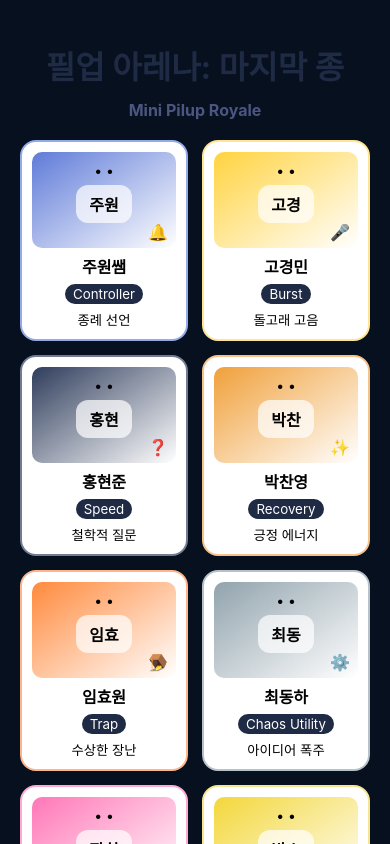
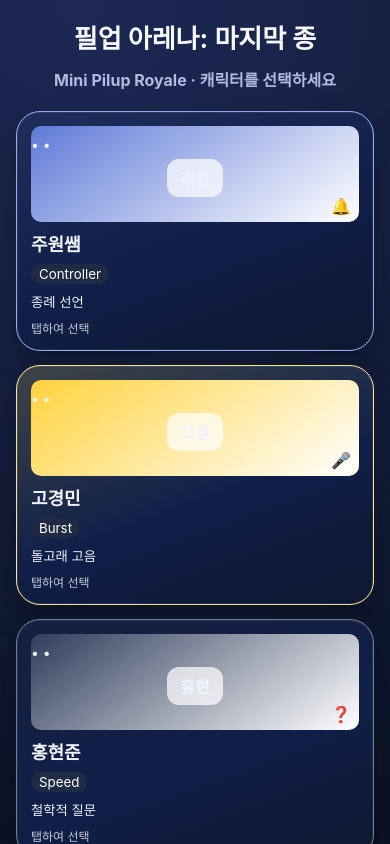
Before and after one commit to yogitobi31/mini-pilup-royale, a Next.js app: page / in a window 390 px wide. Both pictures are taken after a click on the button "시작하기". Shown: the top 844 px of the page. Built offline with nearby package versions, Linux system fonts and the light colour scheme.

Commit message:
Fix mobile character select scrolling and viewport behavior

```diff
--- a/src/app/globals.css
+++ b/src/app/globals.css
@@ -1,15 +1,24 @@
 *{box-sizing:border-box}
 :root{--app-bg:#07101f;--app-height:100dvh}
-html,body{width:100%;height:100%;margin:0;padding:0;overflow:hidden;overscroll-behavior:none;touch-action:none;background:var(--app-bg)}
-body{font-family:Inter,Arial,sans-serif;color:#1f2a44;-webkit-tap-highlight-color:transparent}
-#root,#__next{width:100%;height:100%}
+html,body{width:100%;min-height:100%;margin:0;padding:0;overflow-x:hidden;overflow-y:auto;overscroll-behavior-y:contain;background:var(--app-bg)}
+body{font-family:Inter,Arial,sans-serif;color:#1f2a44;-webkit-tap-highlight-color:transparent;-webkit-overflow-scrolling:touch;touch-action:pan-y}
+#root,#__next{width:100%;min-height:100%}
 button{font:inherit}
-.screen{min-height:100vh;min-height:100dvh;display:flex;flex-direction:column;align-items:center;justify-content:center;gap:12px;padding:20px;text-align:center}
-.select-screen{justify-content:flex-start;padding-top:42px}.menu-title{font-size:44px;margin:0}.menu-subtitle{margin:0 0 8px;color:#4c5680;font-weight:700}
-.character-grid{display:grid;grid-template-columns:repeat(4,minmax(180px,1fr));gap:14px;max-width:980px;width:100%}
-.character-card{border:2px solid color-mix(in oklab,var(--card-color),#fff 35%);border-radius:16px;padding:10px;background:#fff;display:flex;flex-direction:column;align-items:center;gap:6px;cursor:pointer}.character-card.sel{outline:4px solid #ffd52d;transform:translateY(-2px)}.portrait{width:100%;height:96px;object-fit:cover;border-radius:10px;background:#edf0f8}
+.app-shell{min-height:100svh;min-height:100dvh;height:auto}
+.screen{min-height:100svh;min-height:100dvh;display:flex;flex-direction:column;align-items:center;justify-content:center;gap:12px;padding:20px;text-align:center}
+.select-screen{justify-content:flex-start;padding:26px 16px calc(env(safe-area-inset-bottom) + 120px);background:radial-gradient(circle at 20% 0%,rgba(99,121,255,.24),transparent 40%),radial-gradient(circle at 90% 100%,rgba(79,201,255,.16),transparent 50%),#07101f}
+.screen-content{width:min(1020px,100%);display:flex;flex-direction:column;align-items:center;gap:12px;padding-bottom:calc(env(safe-area-inset-bottom) + 96px)}
+.menu-title{font-size:44px;margin:0;color:#f6f8ff}.menu-subtitle{margin:0 0 8px;color:#afbbdf;font-weight:700}
+.character-grid{display:grid;grid-template-columns:repeat(2,minmax(0,1fr));gap:20px;max-width:980px;width:100%}
+.character-card{border:1px solid color-mix(in oklab,var(--card-color),#fff 35%);border-radius:22px;padding:14px;background:linear-gradient(160deg,color-mix(in oklab,var(--card-color),#0c1736 75%),#101f48 56%,#0d1730);display:flex;flex-direction:column;align-items:flex-start;gap:8px;cursor:pointer;color:#eef3ff;text-align:left;box-shadow:0 14px 30px rgba(0,0,0,.26),inset 0 0 0 1px rgba(255,255,255,.08)}
+.character-card.sel{outline:3px solid #ffd52d;transform:translateY(-2px)}
+.portrait{width:100%;height:122px;object-fit:cover;border-radius:14px;background:#edf0f8}
+.character-card b{font-size:18px}
+.tap-hint{opacity:.8;font-size:12px}
 .token{width:100%;height:96px;border-radius:10px;background:linear-gradient(145deg,var(--token-color),#fff);position:relative;padding-top:10px}.token-head{font-size:14px}.token-body{margin:6px auto 0;width:56px;height:38px;border-radius:12px;background:#ffffffb5;display:flex;align-items:center;justify-content:center;font-weight:800}.token-motif{position:absolute;right:8px;bottom:6px}.pill{background:#1f2a44;color:#fff;padding:2px 8px;border-radius:99px}
 .start-btn{background:#ffd52d;color:#2f2200;border:none;font-size:26px;font-weight:900;padding:12px 36px;border-radius:14px}.start-btn:disabled{opacity:.5}
+body.game-playing{overflow:hidden;touch-action:none}
+body:not(.game-playing){overflow-y:auto;touch-action:pan-y}
 .game-wrap{max-width:1080px;margin:8px auto;position:relative;touch-action:none}.game-wrap::before{content:'';position:absolute;inset:-10px;border-radius:24px;background:radial-gradient(circle at 20% 0%,rgba(94,117,255,.28),transparent 55%),radial-gradient(circle at 100% 100%,rgba(255,109,66,.2),transparent 45%);z-index:-1;filter:blur(2px)}.hud-main{display:flex;justify-content:space-between;gap:10px;margin-bottom:8px}.player-panel,.top-panel{background:rgba(12,18,39,.78);color:#fff;padding:10px 14px;border-radius:12px}.player-panel{flex:1;text-align:left}.player-row{display:flex;align-items:center;gap:8px;font-weight:700}.top-panel{display:flex;gap:12px;align-items:center}.warn{color:#ffd25c}.hpbar{height:8px;background:#4a4f65;border-radius:99px;overflow:hidden;margin:6px 0}.hpbar i{display:block;height:100%;background:linear-gradient(90deg,#71e87c,#3dcf62)}
 canvas{display:block;margin:0 auto;border:2px solid #7188ff;border-radius:16px;background:#0f1726;max-width:100%;height:auto;box-shadow:0 16px 36px rgba(2,8,24,.46)}
 .gameplay-touch-lock{position:relative;touch-action:none;-webkit-user-select:none;user-select:none}
@@ -27,7 +36,7 @@ canvas{display:block;margin:0 auto;border:2px solid #7188ff;border-radius:16px;b
 @media (min-width: 921px){.mobile-controls{display:none}}
 @media (max-width:920px){
   html,body{background:#07101f}
-  .character-grid{grid-template-columns:repeat(2,minmax(160px,1fr))}.menu-title{font-size:32px}.hud-main{flex-direction:column}
+  .menu-title{font-size:32px}.hud-main{flex-direction:column}
   .game-wrap{width:100vw;height:100vh;height:var(--app-height);min-height:100vh;min-height:var(--app-height);max-width:none;margin:0;overflow:hidden;background:#07101f;padding:0}
   .game-wrap.gameplay-touch-lock{position:fixed;inset:0}
   .game-wrap::before{display:none}
@@ -42,6 +51,14 @@ canvas{display:block;margin:0 auto;border:2px solid #7188ff;border-radius:16px;b
   canvas{width:100vw;height:100%;max-width:none;object-fit:cover;margin:0;border:0;border-radius:0;box-shadow:none}
   .mobile-controls{padding-left:max(0px,env(safe-area-inset-left));padding-bottom:max(0px,env(safe-area-inset-bottom))}
   .mobile-dpad{left:max(16px,env(safe-area-inset-left));bottom:max(18px,env(safe-area-inset-bottom))}
+}
+@media (max-width:640px){
+  .select-screen{padding-top:18px}
+  .screen-content{padding-bottom:calc(env(safe-area-inset-bottom) + 120px)}
+  .character-grid{grid-template-columns:1fr;gap:14px}
+  .character-card{min-height:150px;border-radius:24px}
+  .portrait{height:112px}
+  .menu-title{font-size:26px}
 }
 @supports not (height: 100dvh) {
   :root{--app-height:100vh}
--- a/src/app/layout.tsx
+++ b/src/app/layout.tsx
@@ -28,7 +28,7 @@ export const viewport: Viewport = {
   maximumScale: 1,
   userScalable: false,
   viewportFit: 'cover',
-  themeColor: '#07101f',
+  themeColor: '#07111f',
 };
 
 export default function RootLayout({ children }: { children: ReactNode }) {
--- a/src/app/page.tsx
+++ b/src/app/page.tsx
@@ -1,5 +1,5 @@
 'use client';
-import { useState } from 'react';
+import { useEffect, useState } from 'react';
 import { CharacterId } from '@/game/types';
 import { TitleScreen } from '@/components/TitleScreen';
 import { CharacterSelect } from '@/components/CharacterSelect';
@@ -8,8 +8,9 @@ import { ResultScreen } from '@/components/ResultScreen';
 
 type Phase='title'|'select'|'match'|'result';
 export default function Page(){const [phase,setPhase]=useState<Phase>('title');const [pick,setPick]=useState<CharacterId>('juwon');const [result,setResult]=useState<'victory'|'defeat'>('defeat');const [seed,setSeed]=useState(0);
-if(phase==='title')return <TitleScreen onStart={()=>setPhase('select')}/>;
-if(phase==='select')return <CharacterSelect onStart={(id)=>{setPick(id);setSeed(v=>v+1);setPhase('match')}}/>;
-if(phase==='match')return <GameCanvas key={seed} character={pick} onResult={(r)=>{setResult(r);setPhase('result')}}/>;
-return <ResultScreen result={result} onAgain={()=>{setSeed(v=>v+1);setPhase('match')}} onBack={()=>setPhase('select')}/>;
+useEffect(()=>{if(phase==='match'){document.body.classList.add('game-playing');}else{document.body.classList.remove('game-playing');}return()=>document.body.classList.remove('game-playing');},[phase]);
+if(phase==='title')return <main className='app-shell'><TitleScreen onStart={()=>setPhase('select')}/></main>;
+if(phase==='select')return <main className='app-shell'><CharacterSelect onStart={(id)=>{setPick(id);setSeed(v=>v+1);setPhase('match')}}/></main>;
+if(phase==='match')return <main className='app-shell'><GameCanvas key={seed} character={pick} onResult={(r)=>{setResult(r);setPhase('result')}}/></main>;
+return <main className='app-shell'><ResultScreen result={result} onAgain={()=>{setSeed(v=>v+1);setPhase('match')}} onBack={()=>setPhase('select')}/></main>;
 }
--- a/src/components/CharacterSelect.tsx
+++ b/src/components/CharacterSelect.tsx
@@ -20,8 +20,9 @@ export function CharacterSelect({ onStart }: { onStart: (id: CharacterId) => voi
 
   return (
     <div className='screen select-screen'>
+      <div className='screen-content'>
       <h1 className='menu-title'>필업 아레나: 마지막 종</h1>
-      <p className='menu-subtitle'>Mini Pilup Royale</p>
+      <p className='menu-subtitle'>Mini Pilup Royale · 캐릭터를 선택하세요</p>
       <div className='character-grid'>
         {CHARACTERS.map((c) => {
           const selected = sel === c.id;
@@ -46,6 +47,7 @@ export function CharacterSelect({ onStart }: { onStart: (id: CharacterId) => voi
               <b>{c.nameKo}</b>
               <small className='pill'>{c.role}</small>
               <small>{c.skillNameKorean}</small>
+              <small className='tap-hint'>탭하여 선택</small>
             </button>
           );
         })}
@@ -53,6 +55,7 @@ export function CharacterSelect({ onStart }: { onStart: (id: CharacterId) => voi
       <button className='start-btn' disabled={!sel} onClick={() => sel && onStart(sel)}>
         시작하기
       </button>
+      </div>
     </div>
   );
 }
```
Also changed, not shown: next-env.d.ts, public/manifest.json.
